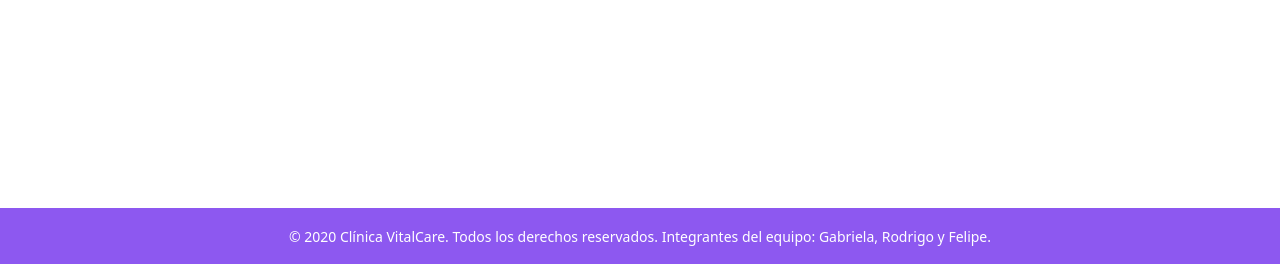
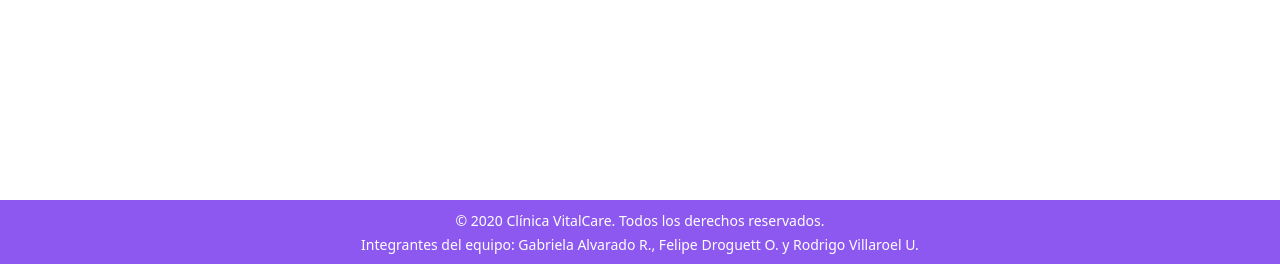
Before and after one commit to Marmopache/Cl-nica_VitalCare, a Django app: template templates/horas/hora_form.html in a window 1280 px wide. Shown: the part 536-800 px from the top of the page. Run offline with Django 3.2, Linux system fonts and the light colour scheme; the template is opened without the code that fills it: most values are stand-ins (such as "Sample title", 1, 10 or a date in 2020); some libraries are stand-ins or nearby versions.

Commit message:
Modificación estética footer

```diff
--- a/templates/base.html
+++ b/templates/base.html
@@ -155,10 +155,13 @@
   {% endblock %}
 
    <!-- FOOTER -->
-  <footer class="footer text-white text-center py-3">
+  <footer class="footer text-white text-center py-2">
     <small>
       &copy; {{ now|date:"Y" }} Clínica VitalCare. Todos los derechos reservados.
-      Integrantes del equipo: Gabriela, Rodrigo y Felipe.
+    </small>
+    <br>
+    <small>
+      Integrantes del equipo: Gabriela Alvarado R., Felipe Droguett O. y Rodrigo Villaroel U.
     </small>
   </footer>
 
```
